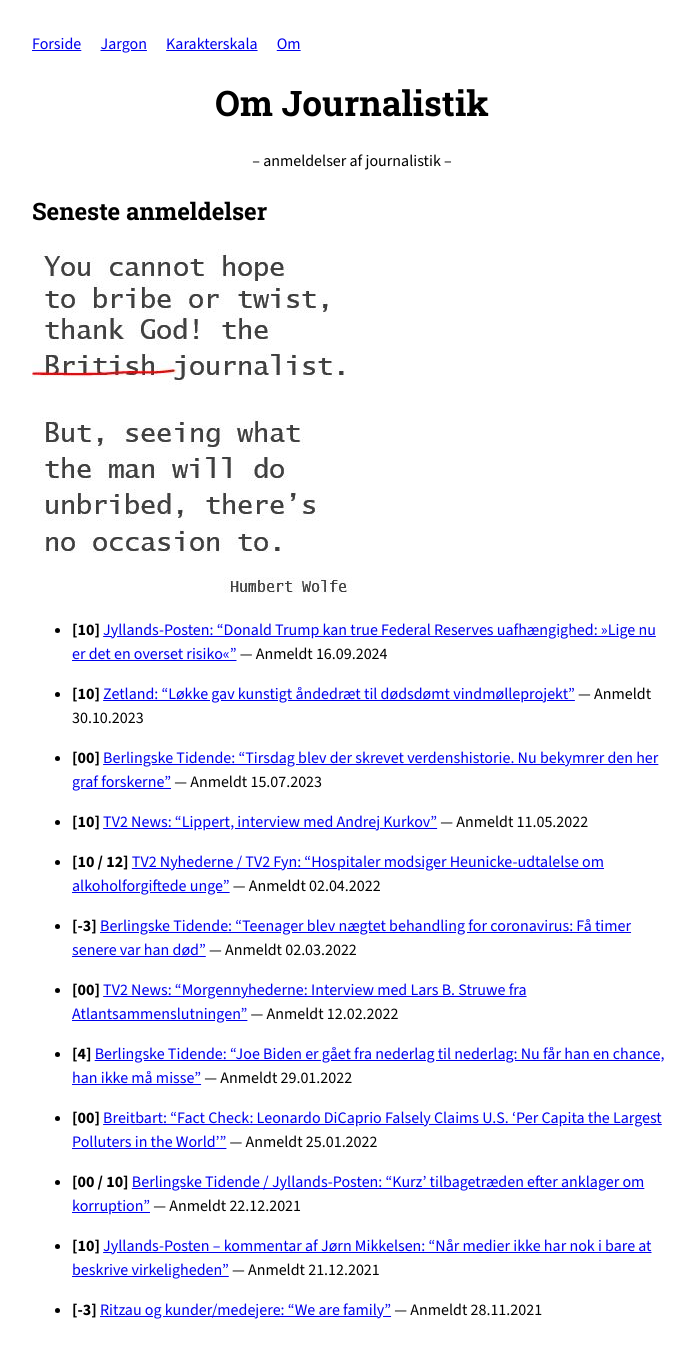
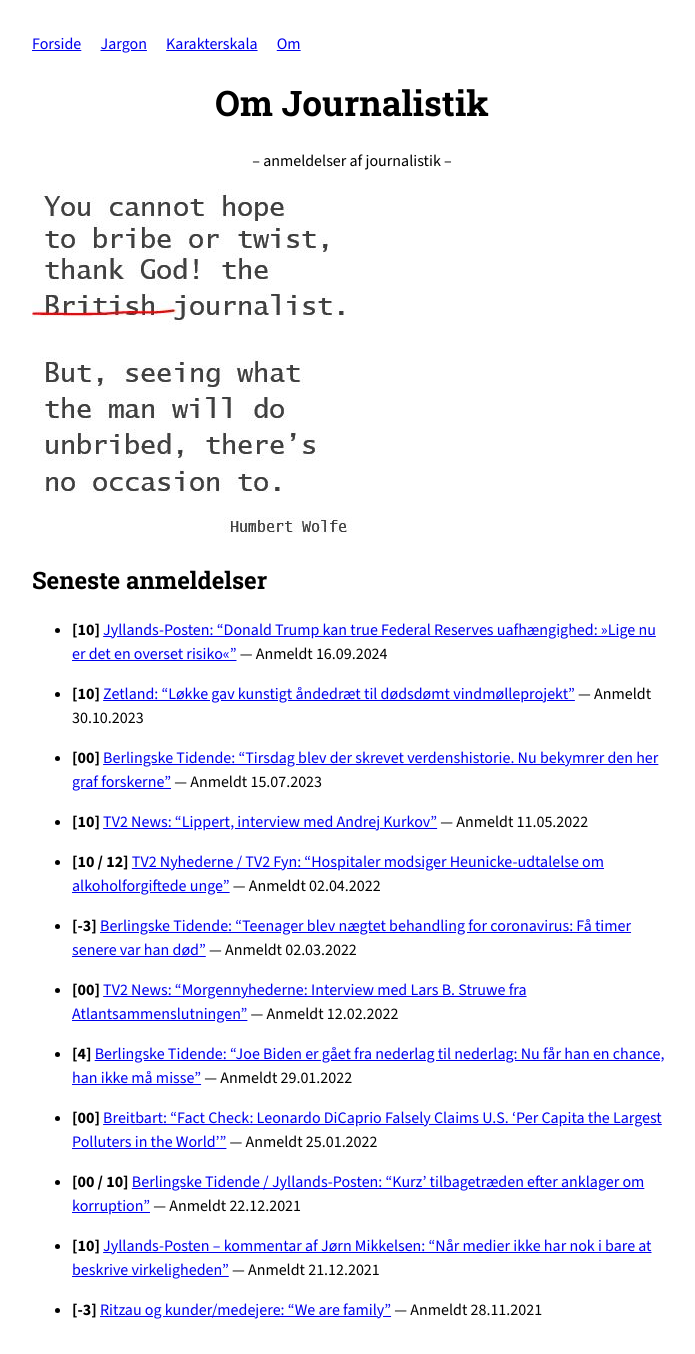
Before and after one commit to MichaelOAppel/OmJournalistik, a Jekyll site: the page built from index.md, in a window 1280 px wide. Shown: the whole page, without its empty margins (288-983 px from the left). Built offline with Jekyll 4.4.1, drawn with Linux system fonts in a browser that asks for light colours.

Commit message:
Update index.md

```diff
--- a/index.md
+++ b/index.md
@@ -7,8 +7,9 @@ title: Forside
 
 <p class="undertitel">– anmeldelser af journalistik –</p>
 
+![HumWolfe]({{ '/assets/figures/faste/HumWolfe.jpg' | relative_url }})
+
 ## Seneste anmeldelser
-![HumWolfe]({{ '/assets/figures/faste/HumWolfe.jpg' | relative_url }})
 
 {% for post in site.posts %}
 - **[{{ post.karakter }}]** [{{ post.medie }}: “{{ post.title }}”]({{ post.url | relative_url }}) — Anmeldt {{ post.anmeldt | date: "%d.%m.%Y" }}
```
